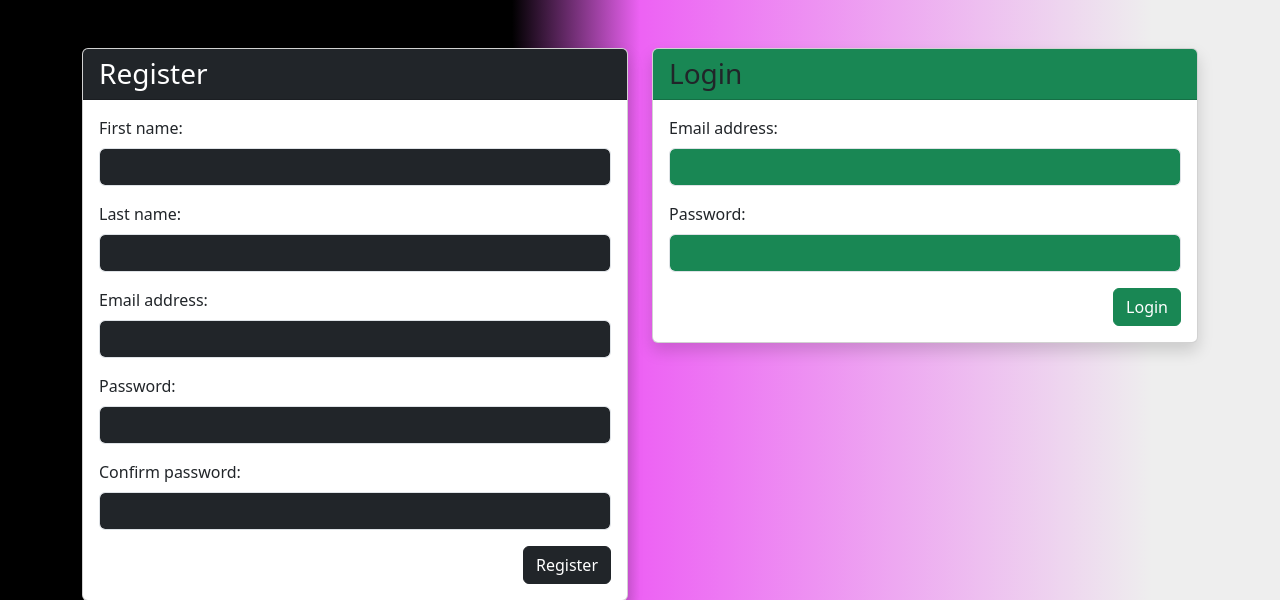
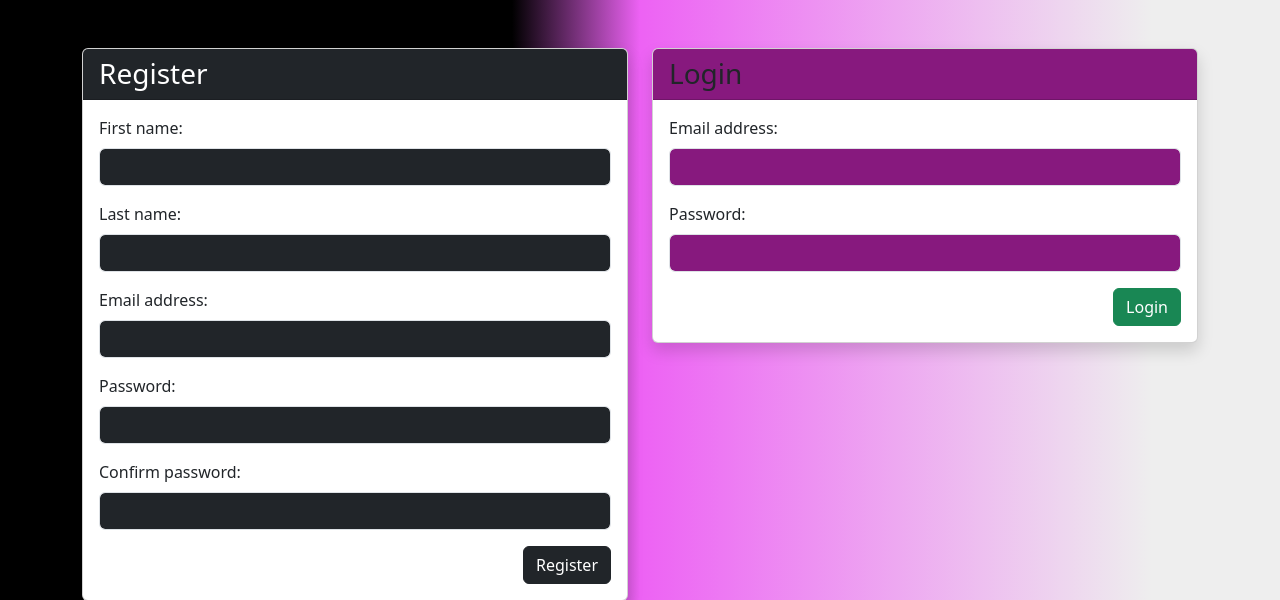
Before and after one commit to PaulDeUlloa/Sunkissed-Milkshakes-Python, a Flask app: page / in a window 1280 px wide. Shown: the part 82-682 px from the top of the page. Run offline with Flask 3, Linux system fonts and the light colour scheme.

Commit message:
login bg color update

```diff
--- a/flask_app/templates/index.html
+++ b/flask_app/templates/index.html
@@ -85,16 +85,16 @@
                     {% endif %}
                 {% endwith %}
                 <div class="card shadow">
-                    <h3 class="card-header" style="background-color: rgb(25,135,84)">Login</h3>
+                    <h3 class="card-header" style="background-color: rgb(135, 25, 126)">Login</h3>
                     <div class="card-body">
                         <form action="/login" method="post">
                             <div class="mb-3">
                                 <label for="email" class="form-label">Email address:</label>
-                                <input style="background-color: rgb(25,135,84)" type="text" name="email" id="email" class="form-control">
+                                <input style="background-color: rgb(135, 25, 126)" type="text" name="email" id="email" class="form-control">
                             </div>
                             <div class="mb-3">
                                 <label for="password" class="form-label">Password:</label>
-                                <input style="background-color: rgb(25,135,84)" type="password" name="password" id="password" class="form-control">
+                                <input style="background-color: rgb(135, 25, 126)" type="password" name="password" id="password" class="form-control">
                             </div>
                             <div style="text-align: end;">
                                 <button type="submit" class="btn btn-success">Login</button>
```
